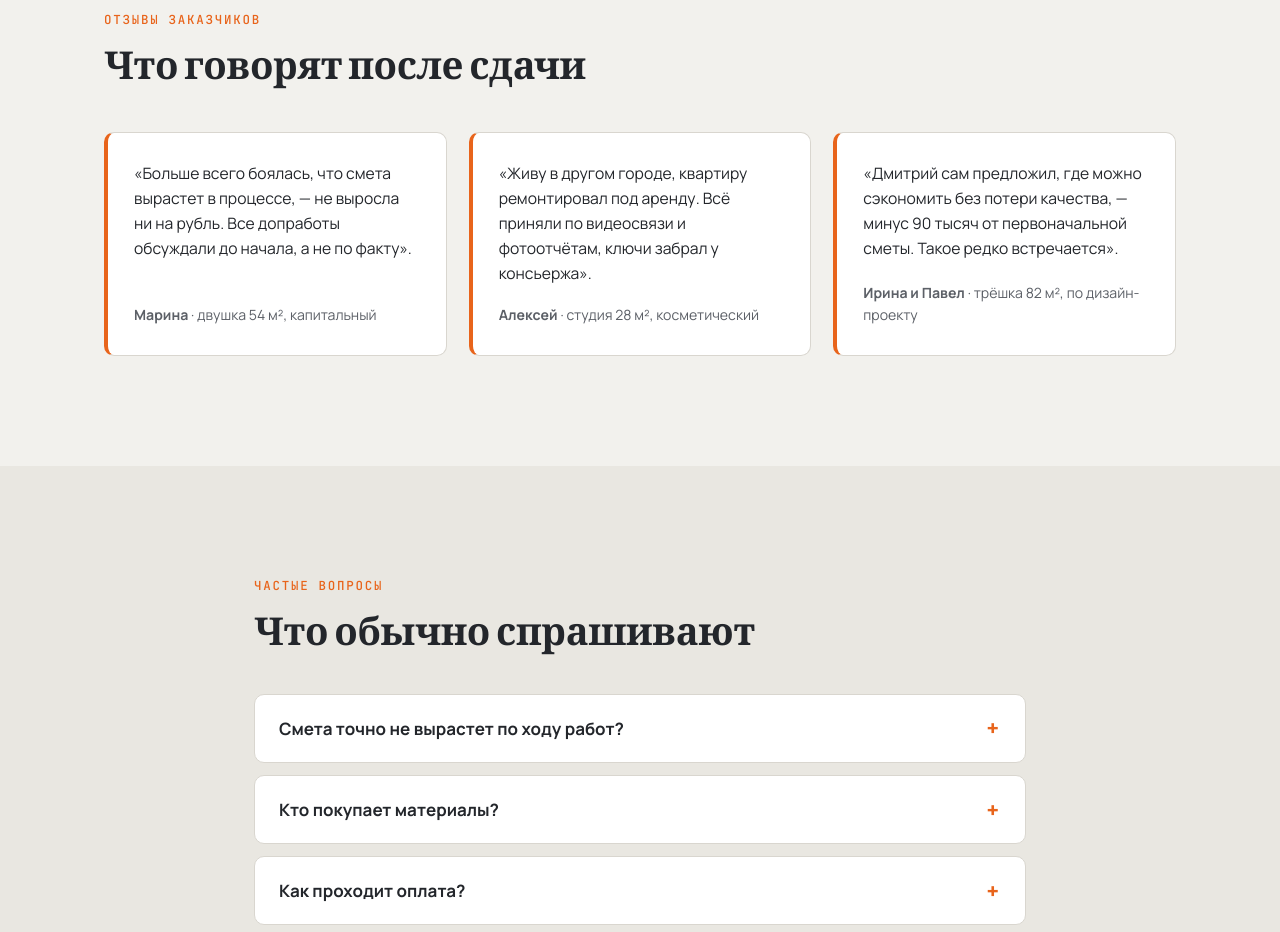
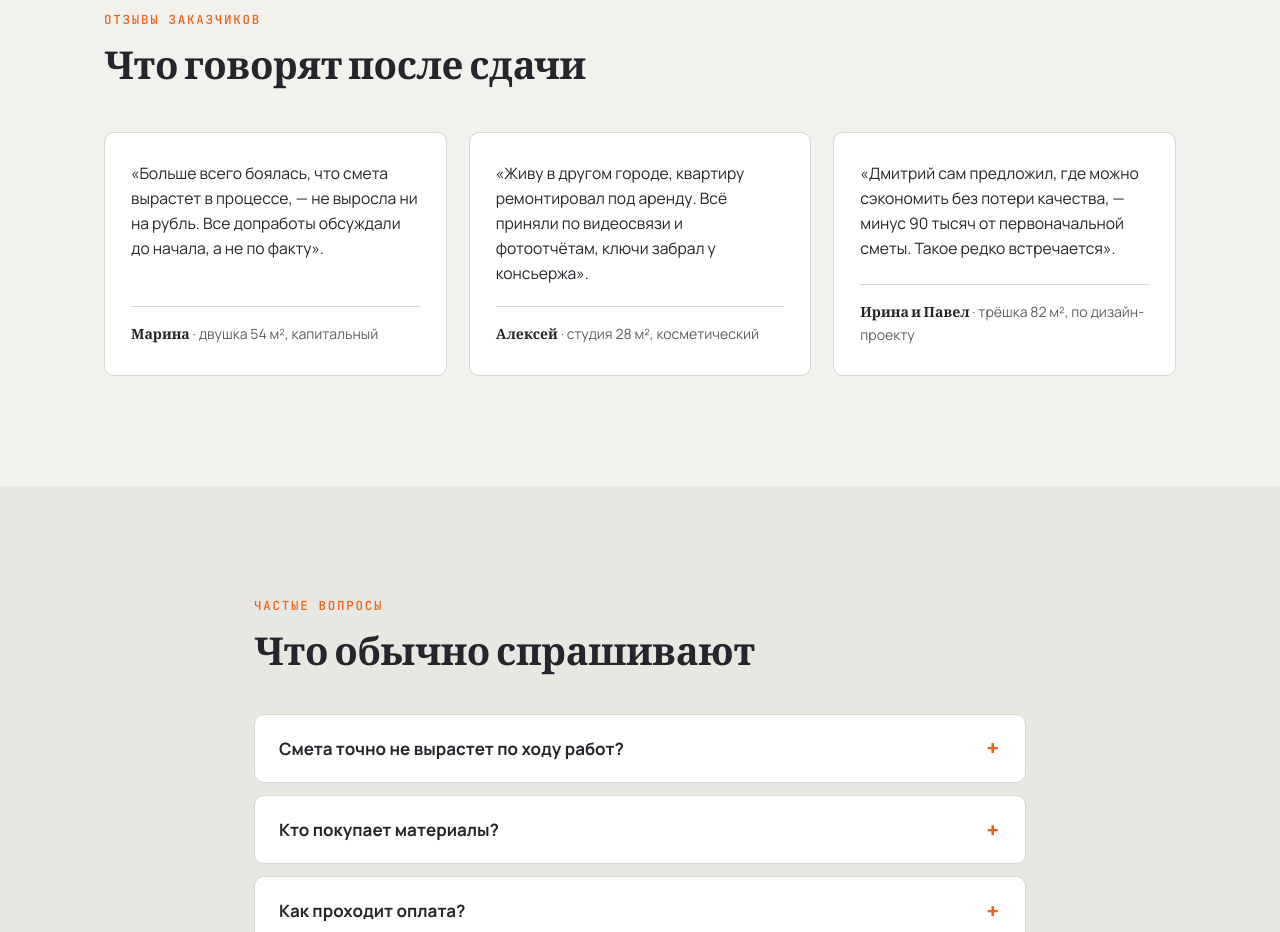
Before and after one commit to Salih1235/landings, a plain HTML site: page demos/remont/index.html in a window 1280 px wide. Shown: the part 4720-5652 px from the top of the page. Drawn offline with nearby package versions, Linux system fonts and the light colour scheme.

Commit message:
Отзывы в ремонте: убрана акцентная полоса слева
Co-Authored-By: Claude Fable 5 <noreply@anthropic.com>

```diff
--- a/demos/remont/css/style.css
+++ b/demos/remont/css/style.css
@@ -509,7 +509,6 @@ input[type="range"]::-moz-range-thumb {
 .review {
   background: var(--surface);
   border: 1px solid var(--line);
-  border-left: 4px solid var(--accent);
   border-radius: var(--radius);
   padding: 28px 26px;
   display: flex;
@@ -520,9 +519,15 @@ input[type="range"]::-moz-range-thumb {
   font-size: 0.98rem;
 }
 .review footer {
-  margin-top: 18px;
+  margin-top: 20px;
+  padding-top: 16px;
+  border-top: 1px solid var(--line);
   font-size: 0.88rem;
   color: var(--ink-soft);
+}
+.review footer b {
+  font-family: var(--font-display);
+  color: var(--ink);
 }
 
 /* ---------- FAQ ---------- */
```
